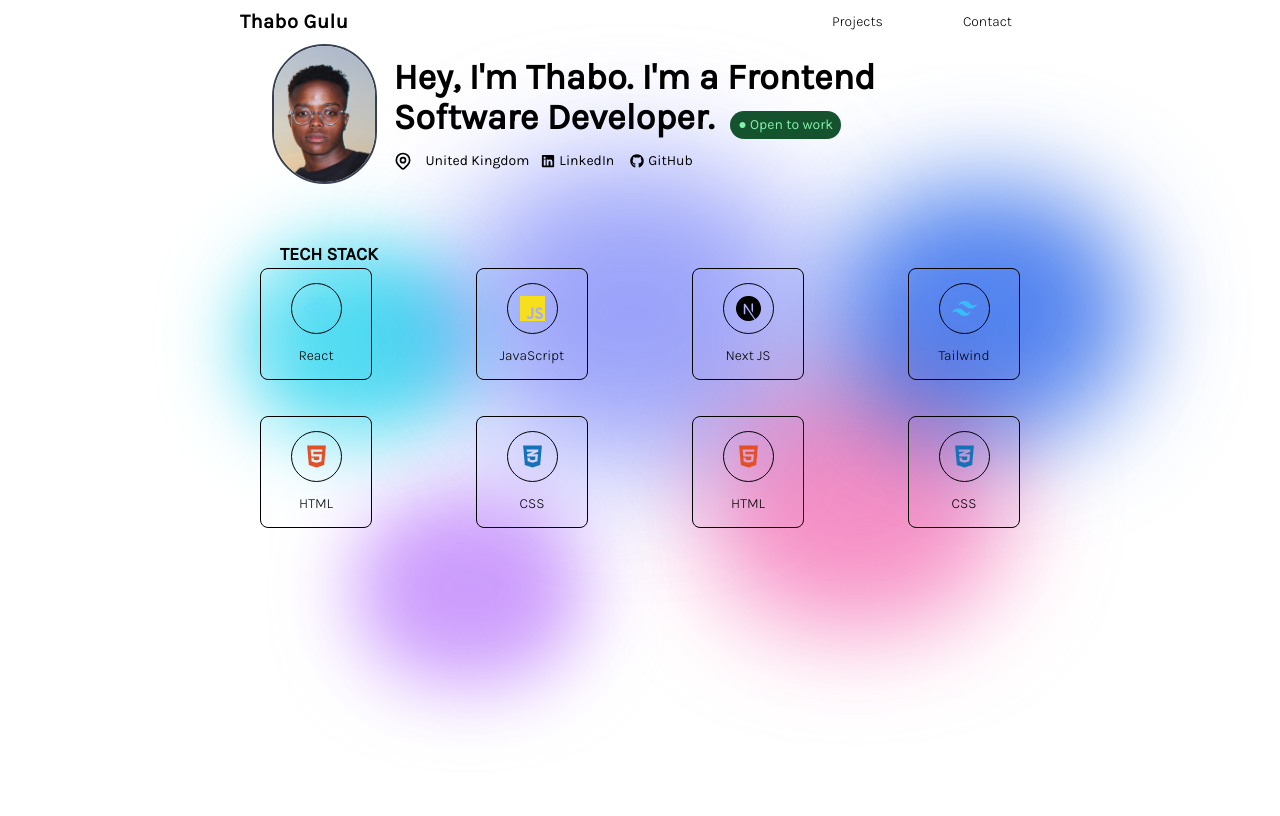
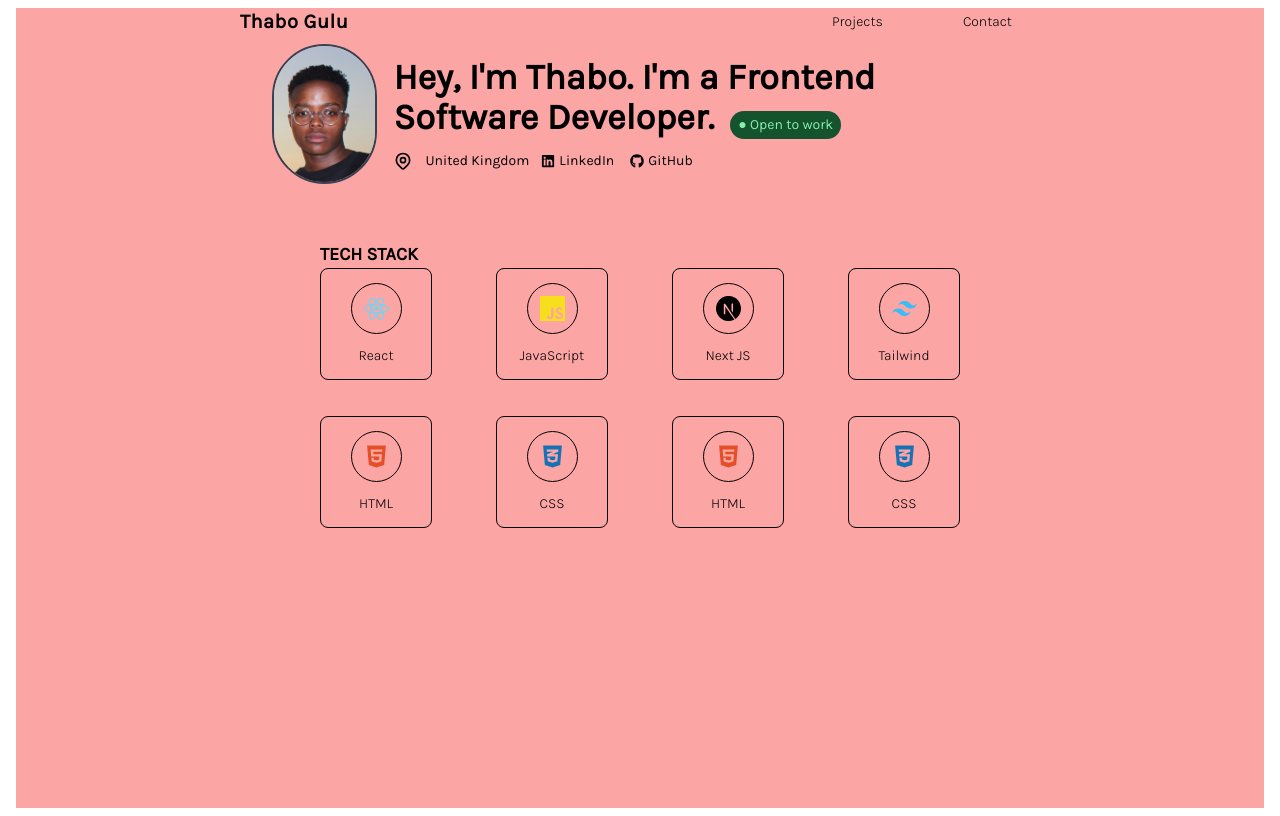
Before and after one commit to tgulu/Portfolio, a React (Create React App) app: page / in a window 1280 px wide. Built offline with nearby package versions, Linux system fonts and the light colour scheme; a web font is replaced by a local one.

Commit message:
change box width for tech stack section

```diff
--- a/src/components/Homes2.jsx
+++ b/src/components/Homes2.jsx
@@ -9,7 +9,7 @@ import Blur from "./Blur";
 
 const Home = () => {
   return (
-    <div className="min-h-screen  text-black px-4 md:px-56 ">
+    <div className="min-h-screen bg-red-300  text-black px-4 md:px-56 ">
       <Blur />
       {/* Navbar */}
 
@@ -50,8 +50,8 @@ const Home = () => {
       </section>
 
       {/* Tech Stack Section */}
-      <section id="techstack" className="relative mt-14">
-        <h3 className="text-lg font-bold mx-10 right-9 ">TECH STACK</h3>
+      <section id="techstack" className="relative mt-14 px-20">
+        <h3 className="text-lg font-bold  ">TECH STACK</h3>
         <TechStack />
       </section>
     </div>
```
